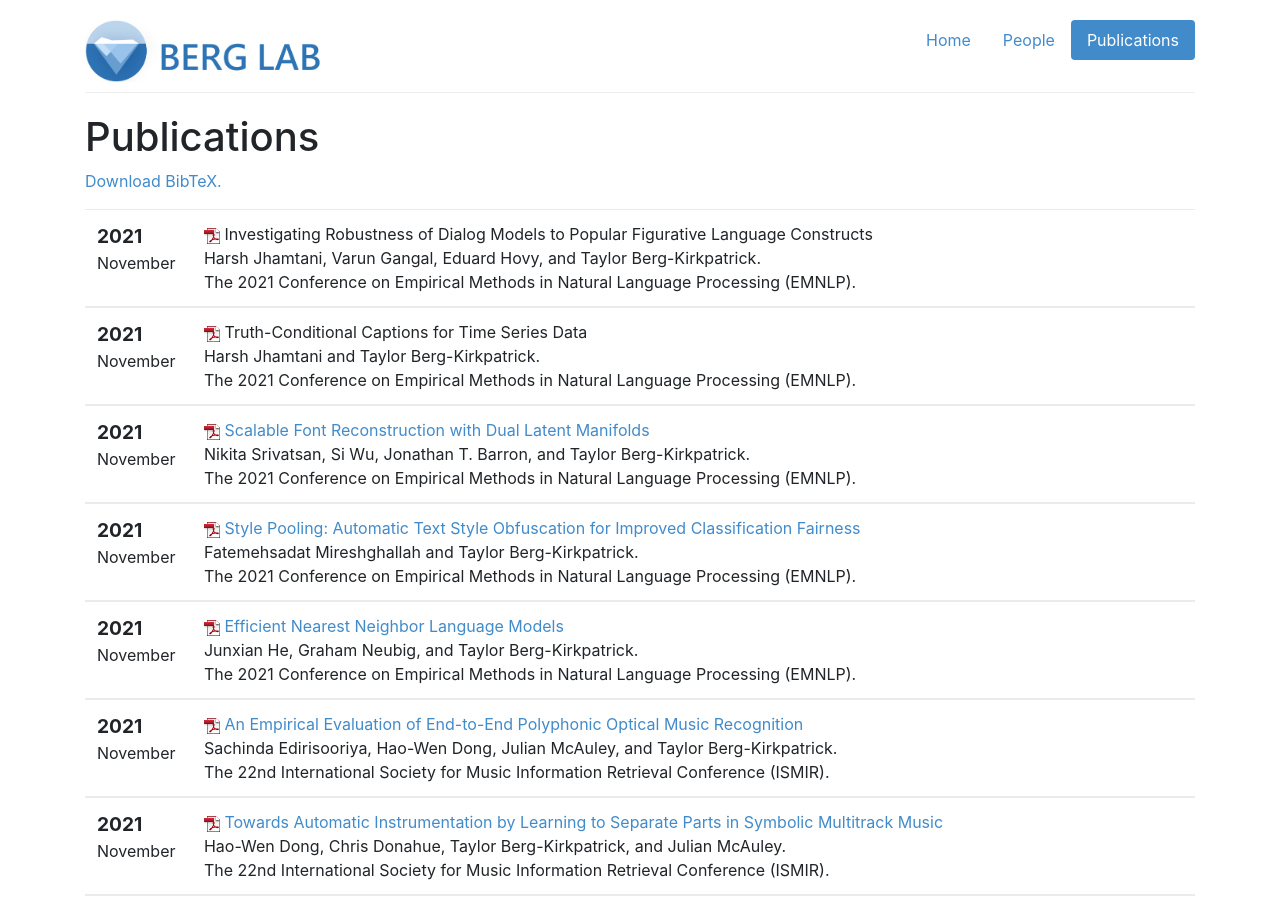
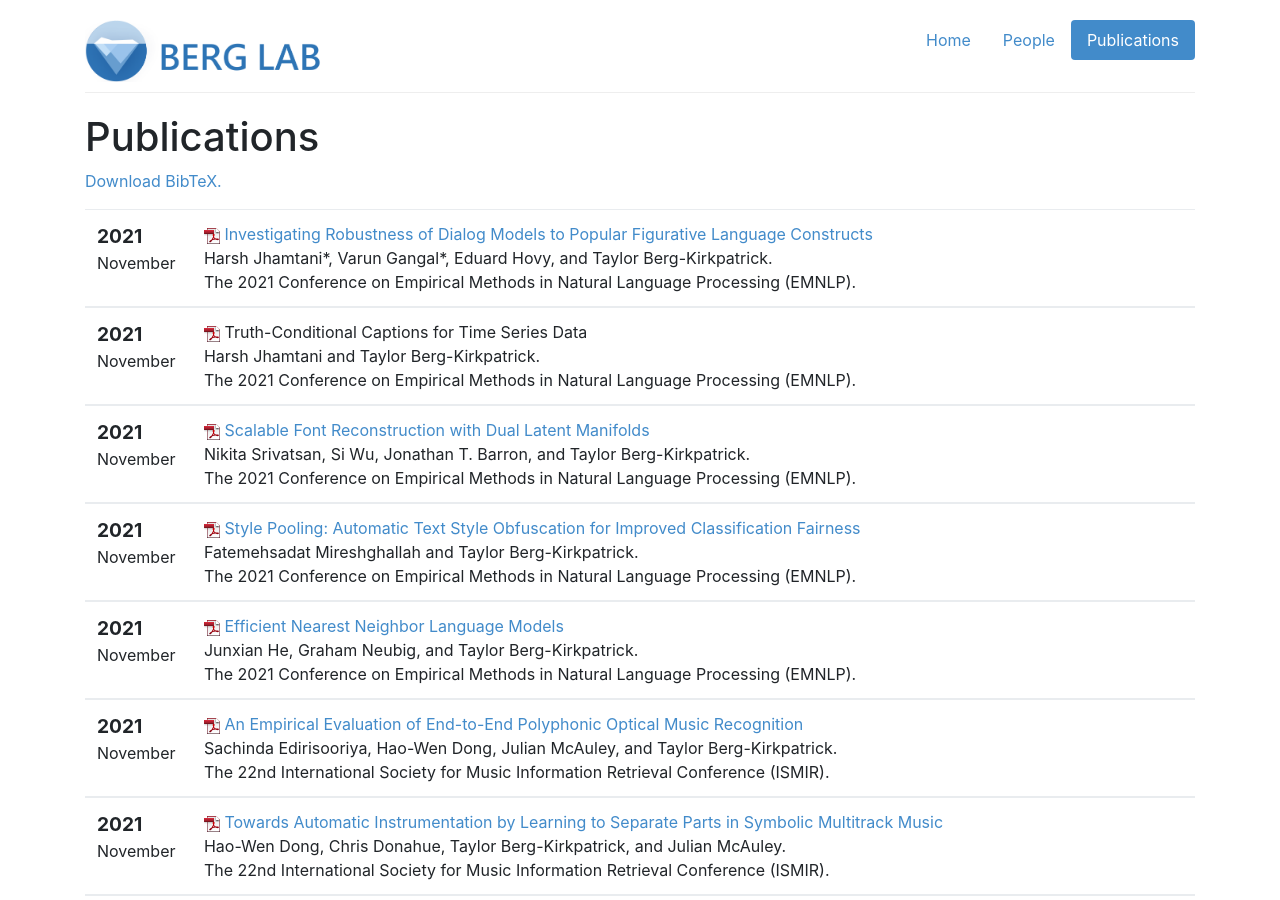
Before and after one commit to icebergnlp/icebergnlp.github.io, a Jekyll site: the page built from publications.html, in a window 1280 px wide and 900 px high. Built offline with Jekyll 4.4.1, drawn with Linux system fonts in a browser that asks for light colours; some of the changed lines change nothing that is shown.

Commit message:
Updated EMNLP-2021 pubs

```diff
--- a/_includes/pubs.html
+++ b/_includes/pubs.html
@@ -11,10 +11,10 @@
                 <span class="pubtitle">
                     <img src="img/pdficon_small.png" width="16"
                     height="16" alt="PDF" />
-                    Investigating Robustness of Dialog Models to Popular Figurative Language Constructs
+			<a href="https://arxiv.org/pdf/2110.00687.pdf">Investigating Robustness of Dialog Models to Popular Figurative Language Constructs </a>
                 </span><br />
                 <span class="authors">
-                    Harsh Jhamtani, Varun Gangal, Eduard Hovy, and Taylor Berg-Kirkpatrick.
+                    Harsh Jhamtani*, Varun Gangal*, Eduard Hovy, and Taylor Berg-Kirkpatrick.
                 </span><br />
                 <span class="venuetype"></span><span class="venue">The 2021 Conference on Empirical Methods in Natural Language Processing (EMNLP)</span>.
                 <br />
```
